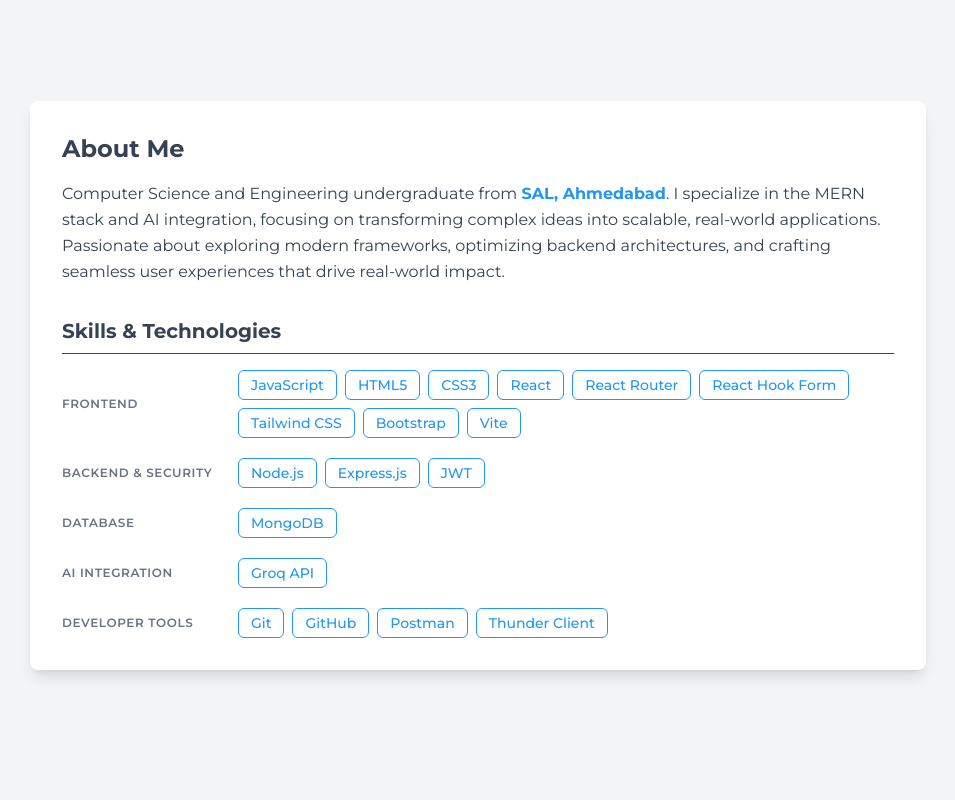
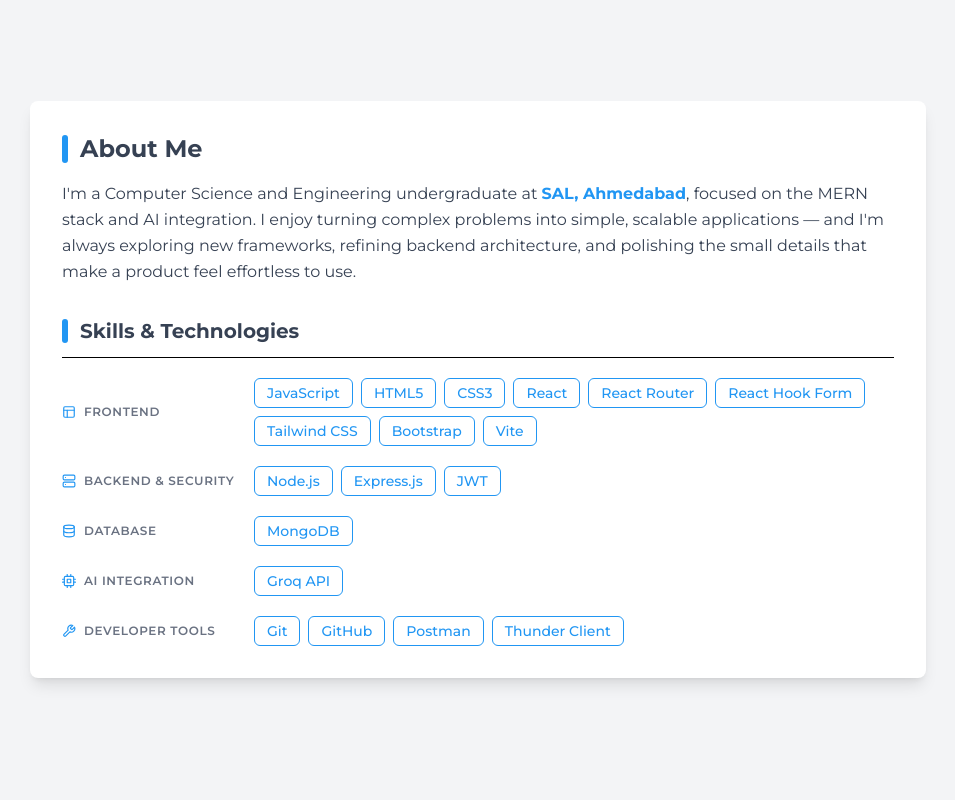
Before and after one commit to yasirrajput4/portfolio, a React (Vite) app: page / in a window 1280 px wide. Shown: the part 700-1500 px from the top of the page, without its empty margins (162-1117 px from the left). Built offline with nearby package versions, Linux system fonts and the light colour scheme; no server answers.

Commit message:
feat(About): improve about component

```diff
--- a/src/components/About.jsx
+++ b/src/components/About.jsx
@@ -1,6 +1,9 @@
+import { FiLayout, FiServer, FiDatabase, FiCpu, FiTool } from "react-icons/fi";
+
 const SKILLS_DATA = [
   {
     category: "Frontend",
+    icon: FiLayout,
     skills: [
       "JavaScript",
       "HTML5",
@@ -15,21 +18,26 @@ const SKILLS_DATA = [
   },
   {
     category: "Backend & Security",
+    icon: FiServer,
     skills: ["Node.js", "Express.js", "JWT"],
   },
   {
     category: "Database",
+    icon: FiDatabase,
     skills: ["MongoDB"],
   },
   {
     category: "AI Integration",
+    icon: FiCpu,
     skills: ["Groq API"],
   },
   {
     category: "Developer Tools",
+    icon: FiTool,
     skills: ["Git", "GitHub", "Postman", "Thunder Client"],
   },
 ];
+
 const About = () => {
   return (
     <section
@@ -39,35 +47,43 @@ const About = () => {
     >
       {/* About Me Card */}
       <div className="bg-white dark:bg-gray-800 shadow-lg rounded-lg p-6 sm:p-8 w-full max-w-4xl flex flex-col transition-colors duration-300">
-        <h3 className="text-2xl font-bold text-gray-700 dark:text-gray-100 mb-4">
+        <div className="flex items-center gap-3 mb-4">
+          <span className="w-1.5 h-7 rounded-full bg-[rgb(33,150,243)]" />
+          <h2 className="text-2xl font-bold text-gray-700 dark:text-gray-100">
             About Me
-        </h3>
+          </h2>
+        </div>
 
         <p className="text-gray-700 dark:text-gray-300 text-sm sm:text-base leading-relaxed mb-8">
-          Computer Science and Engineering undergraduate from{" "}
+          I'm a Computer Science and Engineering undergraduate at{" "}
           <span className="font-bold text-[rgb(33,150,243)]">
             SAL, Ahmedabad
           </span>
-          . I specialize in the MERN stack and AI integration, focusing on
-          transforming complex ideas into scalable, real-world applications.
-          Passionate about exploring modern frameworks, optimizing backend
-          architectures, and crafting seamless user experiences that drive
-          real-world impact.
+          , focused on the MERN stack and AI integration. I enjoy turning
+          complex problems into simple, scalable applications — and I'm always
+          exploring new frameworks, refining backend architecture, and polishing
+          the small details that make a product feel effortless to use.
         </p>
 
         {/* Skills Section */}
-        <h3 className="text-xl font-bold text-gray-700 dark:text-gray-100 mb-4 border-b pb-2 dark:border-gray-700">
+        <div className="flex items-center gap-3 mb-5 border-b pb-3 dark:border-gray-700">
+          <span className="w-1.5 h-6 rounded-full bg-[rgb(33,150,243)]" />
+          <h3 className="text-xl font-bold text-gray-700 dark:text-gray-100">
             Skills & Technologies
           </h3>
+        </div>
 
         <div className="space-y-5">
-          {SKILLS_DATA.map((group) => (
+          {SKILLS_DATA.map((group) => {
+            const Icon = group.icon;
+            return (
               <div
                 key={group.category}
                 className="flex flex-col sm:flex-row sm:items-center gap-2 sm:gap-4"
               >
                 {/* Category Title */}
-              <h4 className="text-xs font-semibold text-gray-500 dark:text-gray-400 uppercase tracking-wider w-full sm:w-40 shrink-0">
+                <h4 className="flex items-center gap-2 text-xs font-semibold text-gray-500 dark:text-gray-400 uppercase tracking-wider w-full sm:w-44 shrink-0">
+                  <Icon className="text-[rgb(33,150,243)] text-sm shrink-0" />
                   {group.category}
                 </h4>
 
@@ -83,7 +99,8 @@ const About = () => {
                   ))}
                 </div>
               </div>
-          ))}
+            );
+          })}
         </div>
       </div>
     </section>
```
Lines whose indentation alone changed are shown as unchanged.
